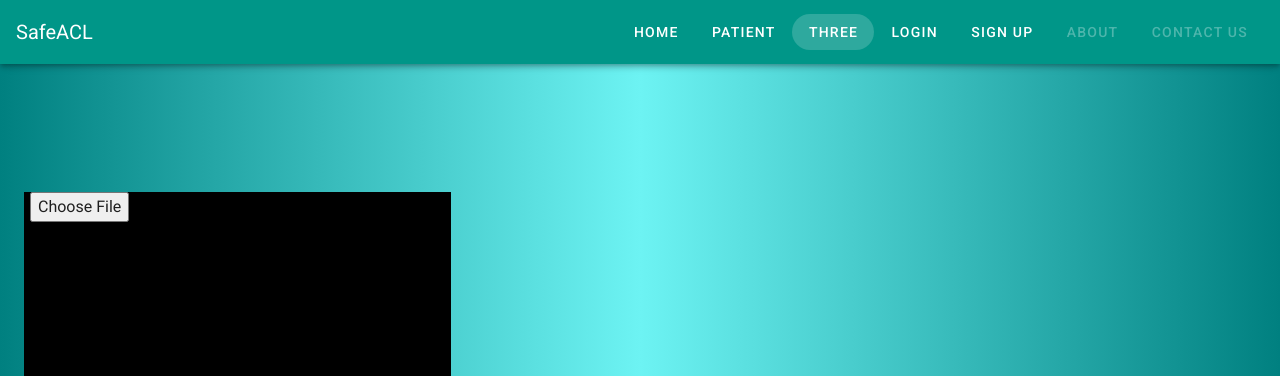
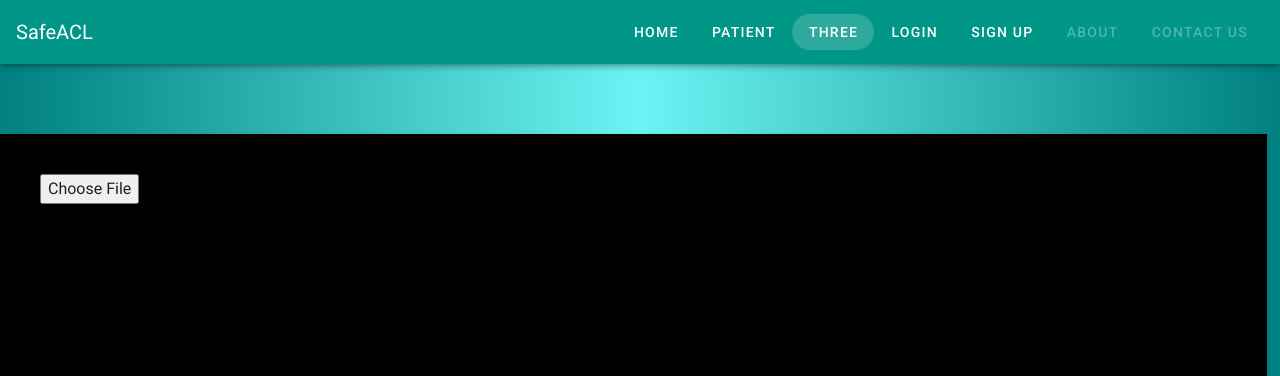
Before and after one commit to dimdallas/safeacl-three, a Vue app: page /three in a window 1280 px wide. Shown: the top 376 px of the page. Built offline with nearby package versions, Linux system fonts and the light colour scheme; no server answers.

Commit message:
minor changes with ThreeView

```diff
--- a/src/App.vue
+++ b/src/App.vue
@@ -6,11 +6,9 @@
       background: linear-gradient(to right, #008080, #6DF3F3, #008080);"
   >
     <Nav/>
-    <v-content>
-      <v-main>
-        <router-view/>
-      </v-main>
-    </v-content>
+    <v-main>
+      <router-view/>
+    </v-main>
     <Footer/>
   </v-app>
 </template>
--- a/src/styles/models.css
+++ b/src/styles/models.css
@@ -9,7 +9,7 @@ canvas {
     top: 0px;
     width: 100%;
     height: 100%;
-    display: block;
+    display: flex;
 }
 
 #scene{
@@ -17,11 +17,21 @@ canvas {
     height: 100%;
 }
 
+.mycard{
+    position: relative;
+    margin: 0px;
+    padding: 0px;
+    width: 99%;
+    height: 800px;
+}
+
+
 .form-container {
     position: relative;
-    top: 0px;
-    left: 30px;
+    top: 40px;
+    left: 40px;
     max-width: 200px;
+    height: 100px;
 }
 
 .random{
--- a/src/views/Login.vue
+++ b/src/views/Login.vue
@@ -1,5 +1,5 @@
 <template>
-  <v-content class="form-signin">
+  <v-main class="form-signin">
     <v-form width="500" class="teal mx-auto" @submit.prevent="login">
       <v-card-title class="white--text">Login</v-card-title>
       <v-card-text>
@@ -23,7 +23,7 @@
       </v-card-actions>
 
     </v-form>
-  </v-content>
+  </v-main>
 </template>
 
 <script>
--- a/src/views/PatientProfile.vue
+++ b/src/views/PatientProfile.vue
@@ -1,10 +1,10 @@
 <template>
-  <v-content>
+  <v-main class="pt-0">
     <side-nav/>
     <v-container fluid ma-0 pa-0 fill-height>
     <v-layout row fill-height>
       <v-flex md3 >
-        <v-main>
+        <v-main >
             <v-flex>
               <v-card class="ma-10 text-center mx-auto" shaped elevation="10">
                 <v-avatar class="mt-n7" size="60" elevation="10">
@@ -67,7 +67,7 @@
                   </v-list-item>
                 </v-list>
                 <v-divider></v-divider>
-                <v-list two-line="" subheader="">
+                <!-- <v-list two-line="" subheader="">
                   <v-list-item>
                     <v-list-item-avatar size="35">
                       <img src="favicon.ico">
@@ -77,10 +77,10 @@
                       <v-list-item-subtitle>California Hospital Medical</v-list-item-subtitle>
                     </v-list-item-content>
                   </v-list-item>
-                </v-list>
+                </v-list> -->
                 <v-list two-line="" subheader="" class="mt-n5">
                   <v-list-item>
-                    <v-list-item-title>Surgeon</v-list-item-title>
+                    <v-list-item-title>Surgery</v-list-item-title>
                     <v-list-item-subtitle>femur pain</v-list-item-subtitle>
                   </v-list-item>
                 </v-list>
@@ -99,54 +99,23 @@
         </v-main>
       </v-flex>
       <v-flex md9 >
-        <v-main>
+        <v-main class="pt-0">
           <three-view />
         </v-main>
       </v-flex>
     </v-layout>
     </v-container>
-  </v-content>
+  </v-main>
 </template>
 
 <script>
 import SideNav from "../components/SideNav.vue";
 import ThreeView from './ThreeView.vue';
 
-const gradients = [
-  ["#222"],
-  ["#42b3f4"],
-  ["red", "orange", "yellow"],
-  ["purple", "violet"],
-  ["#00c6ff", "#F0F", "#FF0"],
-  ["#f72047", "#ffd200", "#1feaea"],
-];
+
 export default {
   components: { SideNav, ThreeView },
   name: "PatientProfile",
-  data() {
-    return {
-      width: 2,
-      radius: 10,
-      padding: 8,
-      lineCap: "round",
-      gradient: gradients[5],
-      value: [0, 2, 5, 9, 5, 10, 3, 5, 0, 0, 1, 8, 2, 9, 0],
-      gradientDirection: "top",
-      gradients,
-      fill: false,
-      type: "trend",
-      autoLineWidth: false,
-      arrayEvents: null,
-      date2: new Date().toISOString.substr(0, 10),
-    };
-  },
-  methods: {
-    functionEvents(date) {
-      const [, , day] = date.split("-");
-      if ([12, 17, 28].includes(parseInt(day, 10))) return ["red", "#00f"];
-      return false;
-    },
-  },
   //   computed: {
   //     theme() {
   //       return this.$vuetify.theme.dark ? "dark" : "light";
--- a/src/views/Signup.vue
+++ b/src/views/Signup.vue
@@ -1,5 +1,5 @@
 <template>
-  <v-content class="form-signin">
+  <v-main class="form-signin">
     <v-form width="500" class="teal mx-auto" @submit.prevent="register">
       <v-card-title class="white--text">Sign Up</v-card-title>
       <v-card-text>
@@ -29,7 +29,7 @@
       </v-card-actions>
 
     </v-form>
-  </v-content>
+  </v-main>
 </template>
 
 <script>
--- a/src/views/ThreeView.vue
+++ b/src/views/ThreeView.vue
@@ -1,20 +1,24 @@
 <template>
-  <v-content>
-    <v-container fluid>
-      <v-container id="container" class="scene"></v-container>
-      <!-- <v-card  class="scene">Something</v-card> -->
-      <v-form name="uploadForm" class="form-container">
-        <!-- <input id="uploadInput" type="file" name="handleFiles"> -->
-        <input id="uploadInput" type="file"/>
-      </v-form>
+  <v-main class="pt-0">
+      <v-container fluid style="position: relative; top: 70px; margin: 0px; padding: 0px; width: 100%">
+        <v-layout wrap>
+          <v-card id="container" class="mycard white" shaped>
+            <div  class="myscene"></div>
+          </v-card>
+          <v-form name="uploadForm" class="form-container">
+          <!-- <input id="uploadInput" type="file" name="handleFiles"> -->
+            <input id="uploadInput" type="file"/>
+          </v-form>
+        </v-layout>
+      </v-container>
+
       <!-- <div class="form">
         <div class="dropbox">
           <input type="file" :name="uploadFieldName" @change="handleFiles($event.target.name, $event.target.files); fileCount = $event.target.files.length"
             class="input-file">
         </div>
       </div> -->
-    </v-container>
-  </v-content>
+  </v-main>
 </template>
 
 <script>
@@ -35,7 +39,7 @@ export default {
       cameraTarget: null,
       container: null,
       stats: null,
-      rotationSpeed: 0.01,
+      mouseSpeed: 0.02,
       zoomStep: 0.0005,
       rotationBorder: 0,
       step: 0,
@@ -46,6 +50,8 @@ export default {
       loader: null,
       mesh_uuid: null,
       press: false,
+      width: window.innerWidth/2,
+      height: window.innerHeight*4/5,
     };
   },
   methods: {
@@ -55,11 +61,13 @@ export default {
       // document.getElementById("uploadInput").style.cssText = upload+container;
       // container = document.createElement('div');
       // document.body.appendChild( container );
+      this.width = this.container.clientWidth
+      this.height = this.container.clientHeight
 
       //Camera setup
       const fov = 35;
       // const aspect = this.container.clientWidth /this.container.clientHeight;
-      const aspect = (window.innerWidth/3) / window.innerHeight;
+      const aspect = this.width / this.height;
       const near = 0.1;
       const far = 100;
       this.camera = new THREE.PerspectiveCamera(fov, aspect, near, far);
@@ -111,7 +119,7 @@ export default {
       // this.addShadowedLight( 0.5, 1, - 1, 0xffaa00, 1 );
 
       this.renderer = new THREE.WebGLRenderer({ antialias: true });
-      this.renderer.setSize(window.innerWidth/3, window.innerHeight);
+      this.renderer.setSize(this.width, this.height);
       // this.renderer.setSize(this.container.width, this.container.height);
       // this.renderer.setSize(
       //   this.renderer.domElement.width,
@@ -139,10 +147,15 @@ export default {
           return;
         }
 
+        let newPosY = this.camera.position.y + (event.movementY * this.mouseSpeed) / 10;
+
         if (event.button == 0) {
-          this.rotation += (event.movementX * this.rotationSpeed) / 10;
-          this.camera.position.y += (event.movementY * this.rotationSpeed) / 10;
+          this.rotation += (event.movementX * this.mouseSpeed) / 10;
+          if(newPosY >= -0.4 && newPosY <=0.2){
+            this.camera.position.y =newPosY;
+          }
         }
+
       });
       this.container.append(this.renderer.domElement);
 
@@ -180,9 +193,11 @@ export default {
     },
     onWindowResize() {
       //FOR FULL WINDOW
-      this.camera.aspect = (window.innerWidth/3) / window.innerHeight;
+      this.width = this.container.clientWidth
+      this.height = this.container.clientHeight
+      this.camera.aspect = this.width / this.height;
       this.camera.updateProjectionMatrix();
-      this.renderer.setSize(window.innerWidth/3, window.innerHeight);
+      this.renderer.setSize(this.width, this.height);
 
       //CONTAINER SIZE
       // this.camera.aspect = this.container.width / this.container.height;
@@ -334,7 +349,7 @@ export default {
   mounted() {
     this.init();
     // this.animate()
-  },
+  }
 };
 </script>
 
```
Also changed, not shown: 1 other file (tests, documents, lock files or other folders).
